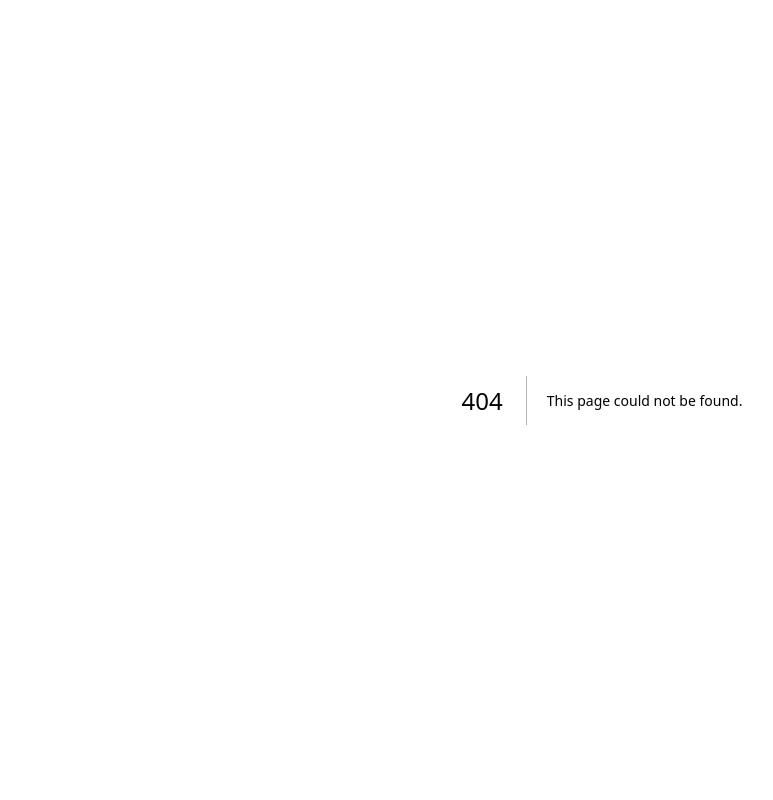
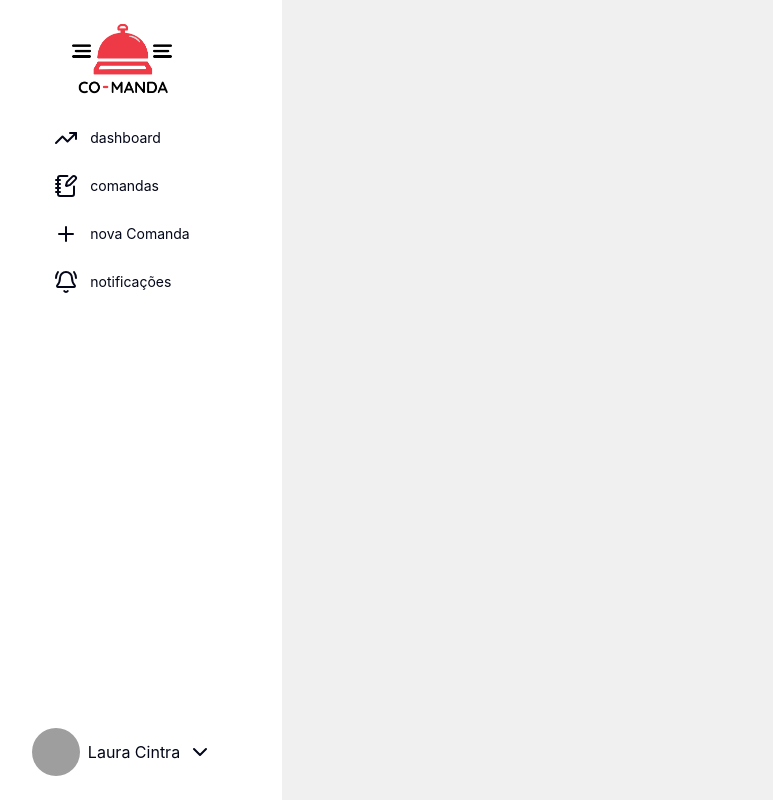
Before and after one commit to Laura-Cintra/co-mandas-web, a Next.js app: page /teste in a window 1280 px wide. Before the commit this address had no page. Shown: the whole page, without its empty margins (38-811 px from the left). Built offline with nearby package versions, Linux system fonts and the light colour scheme; grey boxes are pictures that could not be loaded.

Commit message:
Adicionando primeiras configurações navbar

```diff
--- a/package.json
+++ b/package.json
@@ -9,6 +9,7 @@
     "lint": "next lint"
   },
   "dependencies": {
+    "lucide-react": "^0.484.0",
     "next": "15.2.4",
     "react": "^19.0.0",
     "react-dom": "^19.0.0",
--- /dev/null
+++ b/src/app/teste/page.tsx
@@ -0,0 +1,9 @@
+import NavBar from "@/components/navbar";
+
+export default function Testee(){
+    return (
+    <>
+    <NavBar/>
+    </>
+    );
+  };
--- /dev/null
+++ b/src/components/menu-item.tsx
@@ -0,0 +1,15 @@
+import { LucideIcon } from "lucide-react";
+
+interface MenuItemProps {
+  icon: LucideIcon;
+  text: string;
+}
+
+export default function MenuItem({ icon: Icon, text }: MenuItemProps){
+  return (
+    <div className="flex items-center gap-3 p-3 text-slate-950 hover:bg-gray-100 rounded-lg">
+      <Icon className="text-xl" />
+      <p className="text-sm">{text}</p>
+    </div>
+  );
+};
--- /dev/null
+++ b/src/components/navbar.tsx
@@ -0,0 +1,38 @@
+"use client"
+
+// import { useState } from "react";
+import Logo from "../app/img/logo.png";
+import { BellRing, ChevronDown, NotebookPen, Plus, TrendingUp } from "lucide-react";
+import MenuItem from "./menu-item";
+import Image from "next/image";
+
+const menuItems = [
+    { icon: TrendingUp, text: "dashboard" },
+    { icon: NotebookPen, text: "comandas" },
+    { icon: Plus, text: "nova Comanda" },
+    { icon: BellRing, text: "notificações" },
+  ];
+
+export default function NavBar() {
+
+  return (
+    <>
+        <nav className="flex flex-col gap-2 bg-white max-w-xs h-screen items-center justify-between p-6">
+          <div className="flex flex-col items-center gap-2">
+          <Image src={Logo} alt="" width="100" height="50" />
+          <hr />
+          <div className="justify-start">
+          {menuItems.map((item, index) => (
+            <MenuItem key={index} icon={item.icon} text={item.text}/>
+          ))}
+          </div>
+          </div>
+          <div className="flex gap-2 items-center text-slate-950">
+          <img className="size-12 rounded-full" src="https://github.com/Laura-Cintra.png" alt="" />
+          <p>Laura Cintra</p>
+          <ChevronDown/>
+          </div>
+        </nav>
+    </>
+  );
+}
```
Also changed, not shown: src/app/img/logo.png (added), 1 other file (tests, documents, lock files or other folders).
